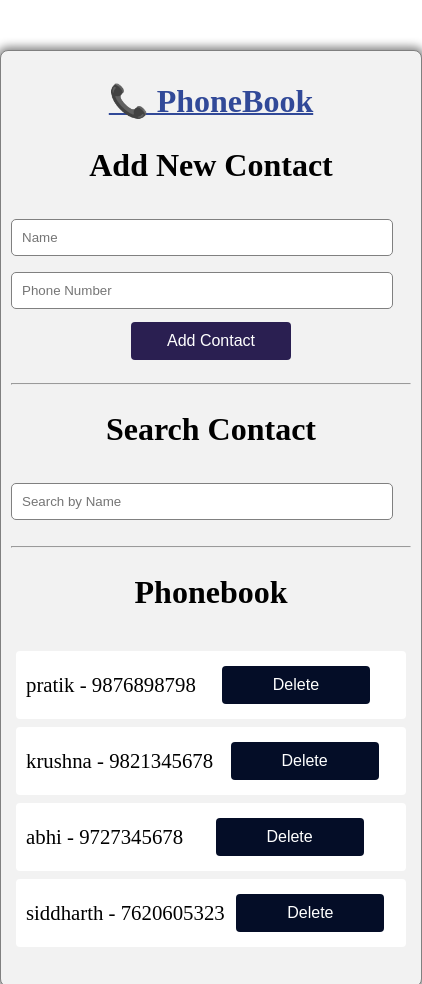
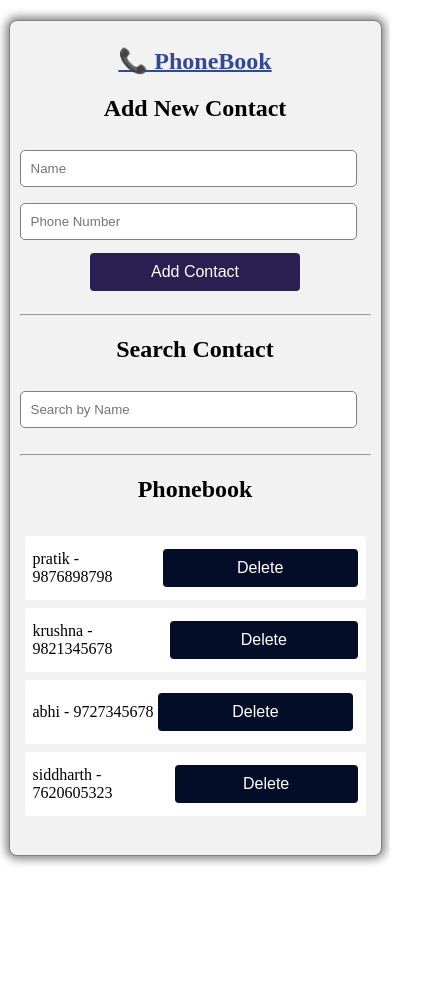
Before and after one commit to Pd12patil/phonebook, a plain HTML site: page index.html in a window 390 px wide. Shown: the top 984 px of the page, 422 px wide, since content can reach past the window. After the commit the page ends 876 px from the top, so only its background shows below. Drawn offline with Linux system fonts and the light colour scheme.

Commit message:
rsponsiveness add

```diff
--- a/styles.css
+++ b/styles.css
@@ -75,3 +75,34 @@ hr {
   font-size: 0.1px;
   color: #ffffff;
 }
+
+
+
+
+@media (max-width: 768px) {
+  .container {
+    width: 90%;
+    margin: 20px auto;
+  }
+
+  .heading {
+    font-size: 1.5rem;
+  }
+
+  input {
+    width: 90%;
+  }
+
+  button {
+    width: 60%;
+  }
+
+  li {
+    font-size: 1rem;
+    padding: 8px;
+  }
+
+  button.delete {
+    width: 60%;
+  }
+}
```
